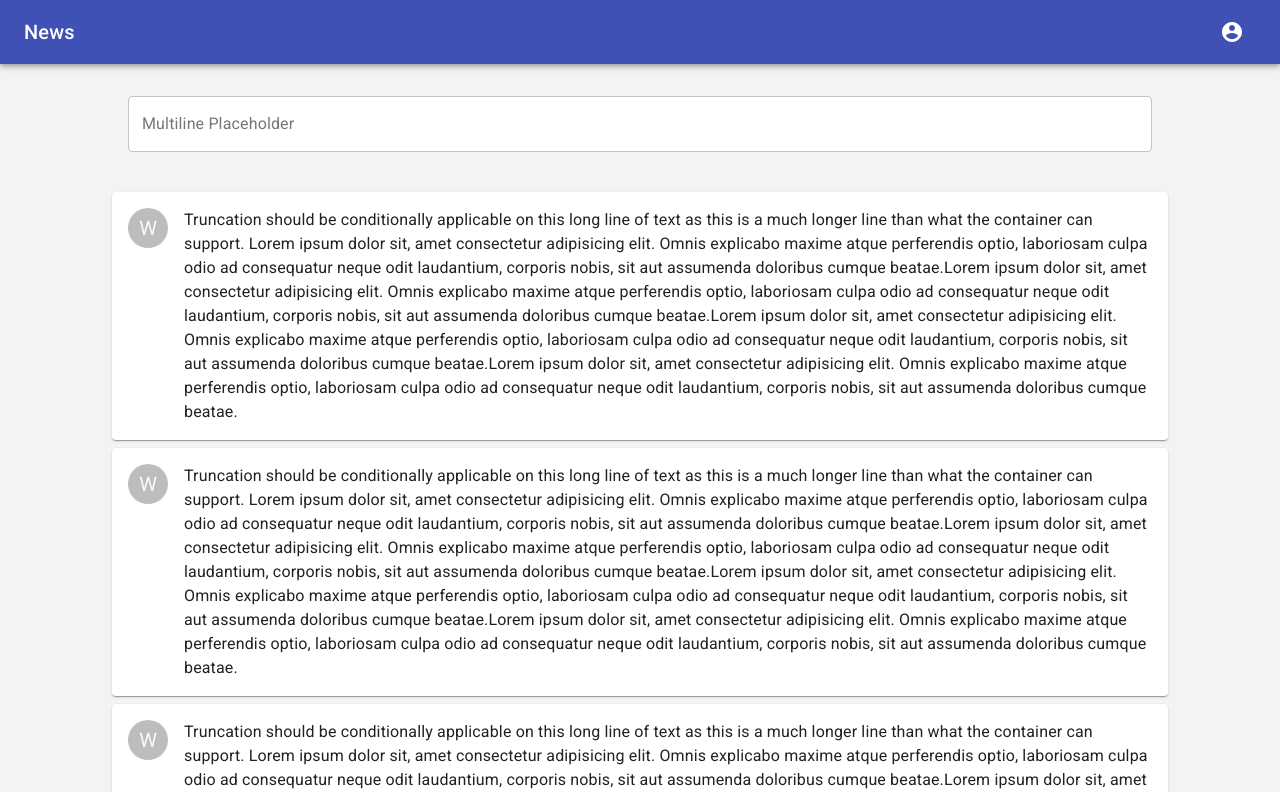
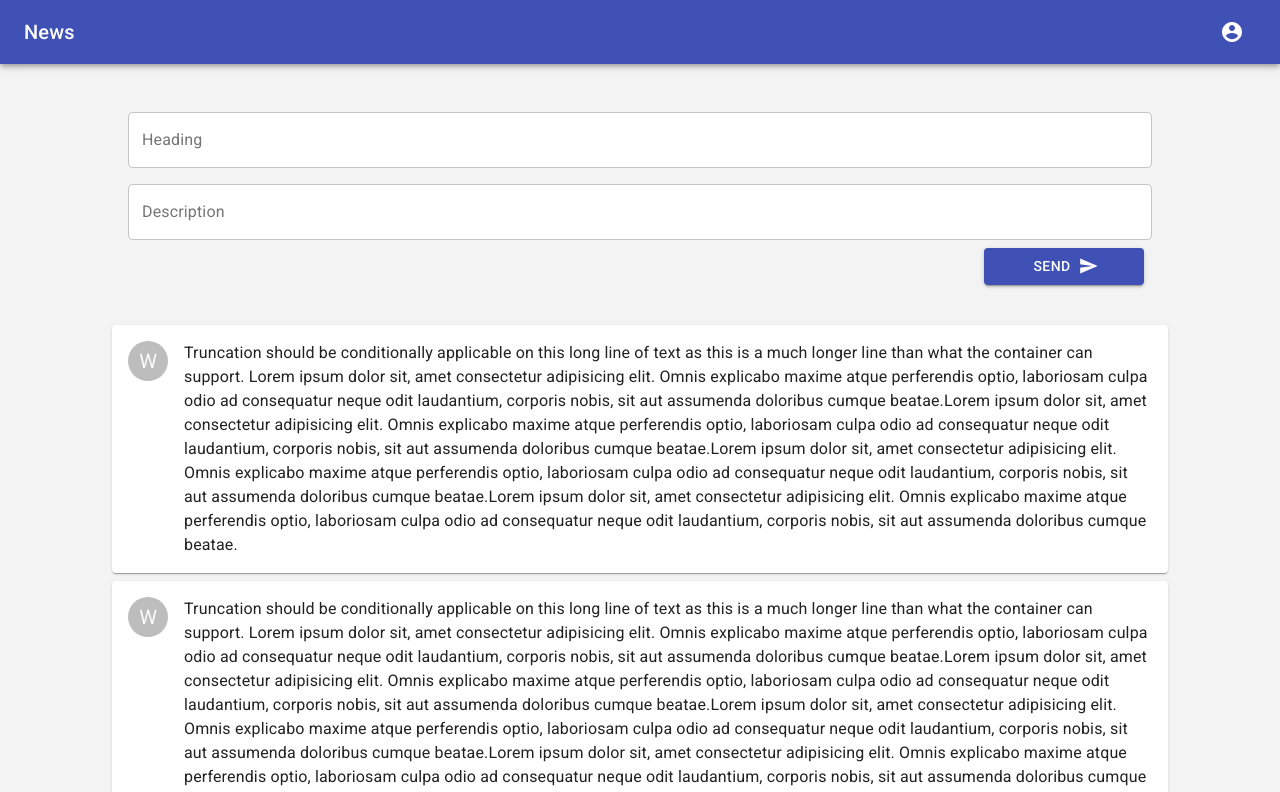
Before and after one commit to Alexalexlex/SocialNetwork-React-Redux-Saga, a React (Create React App) app: page / in a window 1280 px wide. Shown: the top 792 px of the page. Built offline with nearby package versions, Linux system fonts and the light colour scheme.

Commit message:
add form submit and link styles

```diff
--- a/src/components/Main.jsx
+++ b/src/components/Main.jsx
@@ -6,7 +6,9 @@ import Avatar from '@material-ui/core/Avatar';
 import Typography from '@material-ui/core/Typography';
 import TextField from '@material-ui/core/TextField'
 import MenuNav from './MenuNav';
-import { Link } from '@material-ui/core';
+import Link from '@material-ui/core/Link'
+import Button from '@material-ui/core/Button'
+import Icon from '@material-ui/core/Icon';
 
 const useStyles = makeStyles((theme) => ({
     root: {
@@ -19,11 +21,24 @@ const useStyles = makeStyles((theme) => ({
         padding: theme.spacing(2),
     },
     input: {
-      width:'80%',
-      margin: `${theme.spacing(4)}px 10%`,
+        width: '80%',
         backgroundColor: 'white',
+        marginTop: '1em',
+    },
+    link: {
+        textDecoration: 'none',
+        cursor: 'pointer',
+    },
+    button: {
+        margin: theme.spacing(1),
+        width: '10rem',
+    },
+    grid: {
+        margin: `${theme.spacing(4)}px auto`,
     },
 }));
+
+
 
 const message = `Truncation should be conditionally applicable on this long line of text
  as this is a much longer line than what the container can support. Lorem ipsum dolor sit, amet consectetur adipisicing elit.
@@ -40,15 +55,43 @@ export default function AutoGridNoWrap() {
 
     return (
         <div className={classes.root}>
-      <MenuNav/>
+            <MenuNav />
+            <form>
+            <Grid
+                container
+                className={classes.grid}
+                direction="column"
+                justify="flex-start"
+                alignItems="flex-end"
+                alignContent="center"
+            >
+                <TextField
+                    className={classes.input}
+                    label="Heading"
+                    autoComplete="current-password"
+                    variant="outlined"
+                />
                 <TextField
                     className={classes.input}
                     id="outlined-textarea"
-      label="Multiline Placeholder"
+                    label="Description"
                     multiline
                     variant="outlined"
                 />
-     <a href="#">
+                <Grid item>
+                    <Button
+                        type="submit"
+                        variant="contained"
+                        color="primary"
+                        className={classes.button}
+                        endIcon={<Icon>send</Icon>}
+                    >
+                        Send
+                 </Button>
+                </Grid>
+            </Grid>
+            </form>
+            <Link to="#" className={classes.link}>
                 <Paper className={classes.paper}>
                     <Grid container wrap="nowrap" spacing={2}>
                         <Grid item>
@@ -59,7 +102,7 @@ export default function AutoGridNoWrap() {
                         </Grid>
                     </Grid>
                 </Paper>
-      </a>
+            </Link>
             <Paper className={classes.paper}>
                 <Grid container wrap="nowrap" spacing={2}>
                     <Grid item>
--- a/src/index.css
+++ b/src/index.css
@@ -14,5 +14,5 @@ code {
 }
 
 a {
-  text-decoration: none;
+  text-decoration: none !important;
 }
```
Lines whose indentation alone changed are shown as unchanged.
